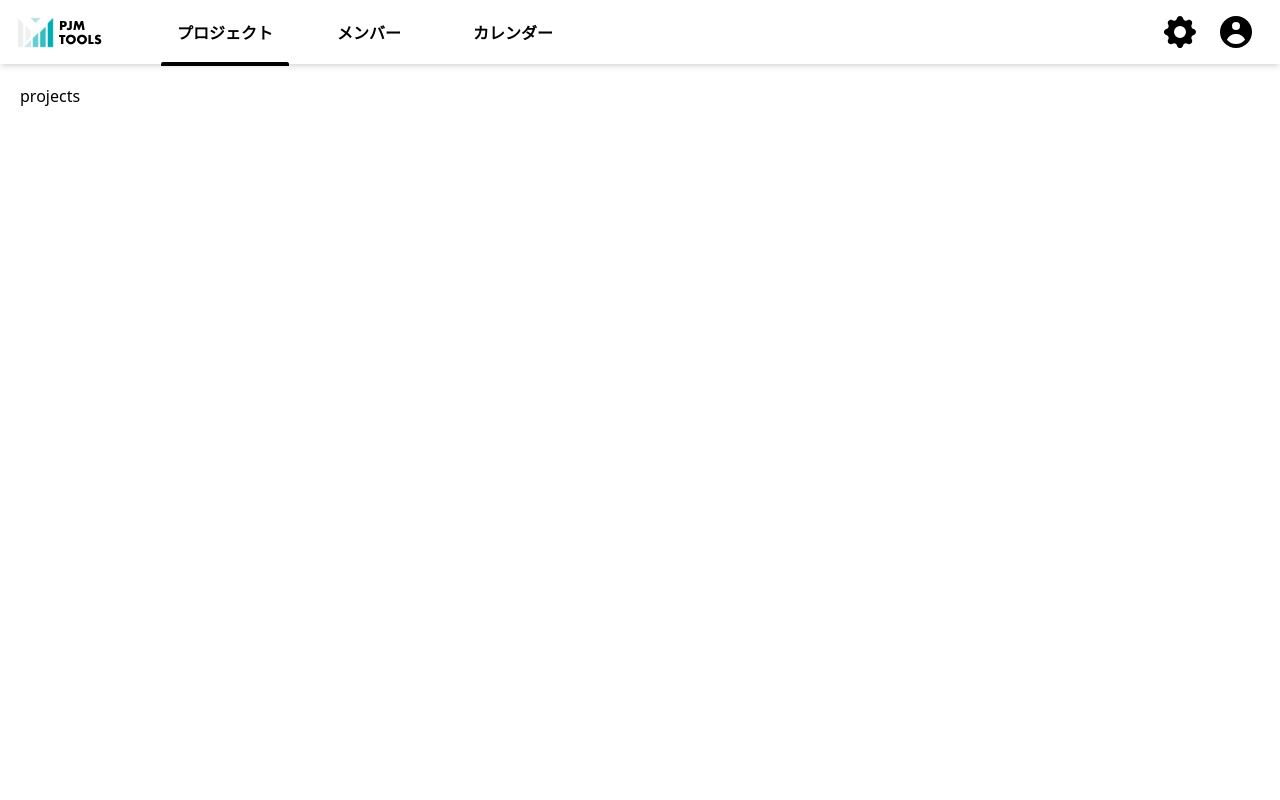
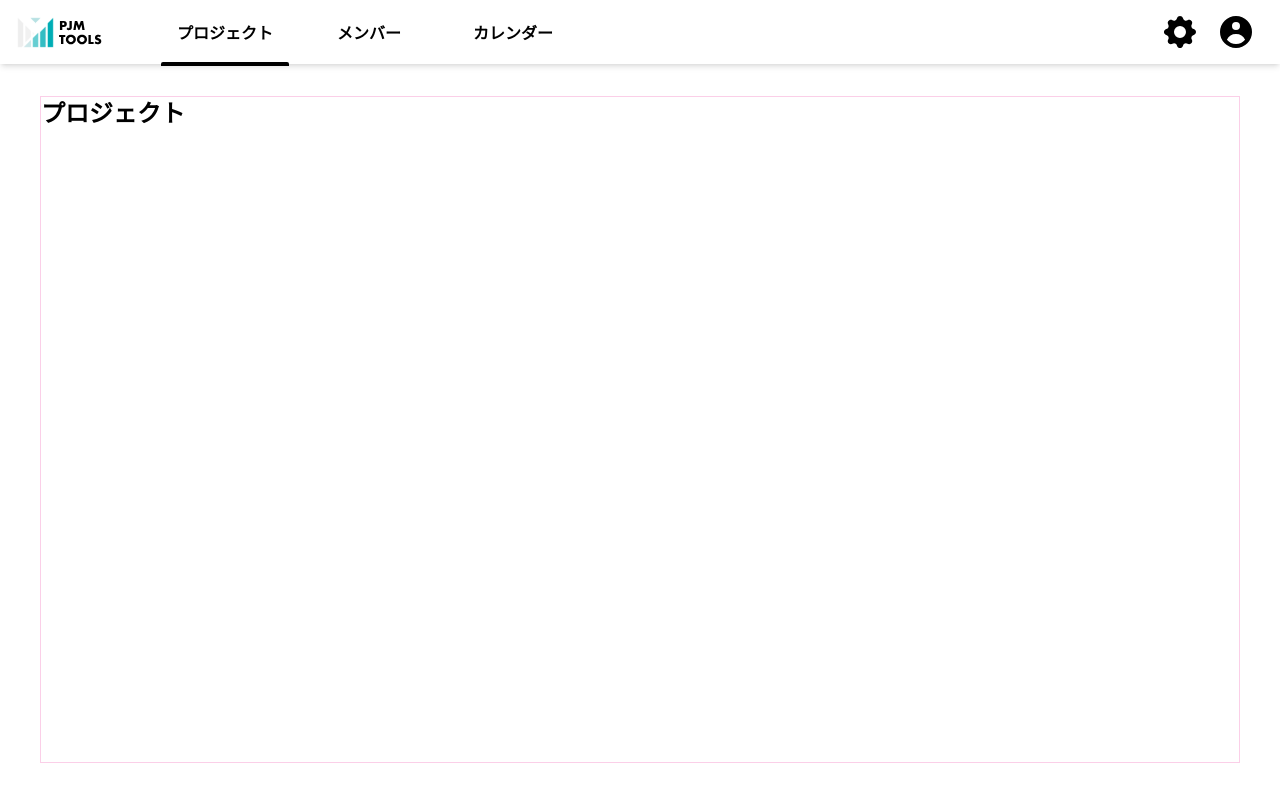
Before and after one commit to s-arikawa/pjm-tools, a Nuxt app: page /projects in a window 1280 px wide. Built offline with nearby package versions, Linux system fonts and the light colour scheme.

Commit message:
ページタイトル追加
メインコンテンツのレイアウト実装

```diff
--- a/app.vue
+++ b/app.vue
@@ -1,7 +1,7 @@
 <template>
-  <div>
+  <div class="h-screen">
     <MHeader />
-    <div class="container mx-auto p-5">
+    <div class="mx-10 my-8 h-5/6 border border-pink-200">
       <NuxtPage/>
     </div>
   </div>
--- /dev/null
+++ b/components/atoms/PageTitle.vue
@@ -0,0 +1,9 @@
+<script lang="ts" setup>
+const props = defineProps({title: String})
+</script>
+<template>
+  <div class="h-9">
+    <p class="text-2xl font-semibold">{{ title }}</p>
+  </div>
+</template>
+<style scoped></style>
--- a/pages/calendar.vue
+++ b/pages/calendar.vue
@@ -1,5 +1,5 @@
 <script lang="ts" setup></script>
 <template>
-  <h2>calendar</h2>
+  <PageTitle title="カレンダー"/>
 </template>
 <style scoped></style>
--- a/pages/members.vue
+++ b/pages/members.vue
@@ -1,5 +1,5 @@
 <script lang="ts" setup></script>
 <template>
-  <h2>members</h2>
+  <PageTitle title="メンバー"/>
 </template>
 <style scoped></style>
--- a/pages/projects.vue
+++ b/pages/projects.vue
@@ -1,5 +1,5 @@
 <script lang="ts" setup></script>
 <template>
-  <h2>projects</h2>
+  <PageTitle title="プロジェクト"/>
 </template>
 <style scoped></style>
```
